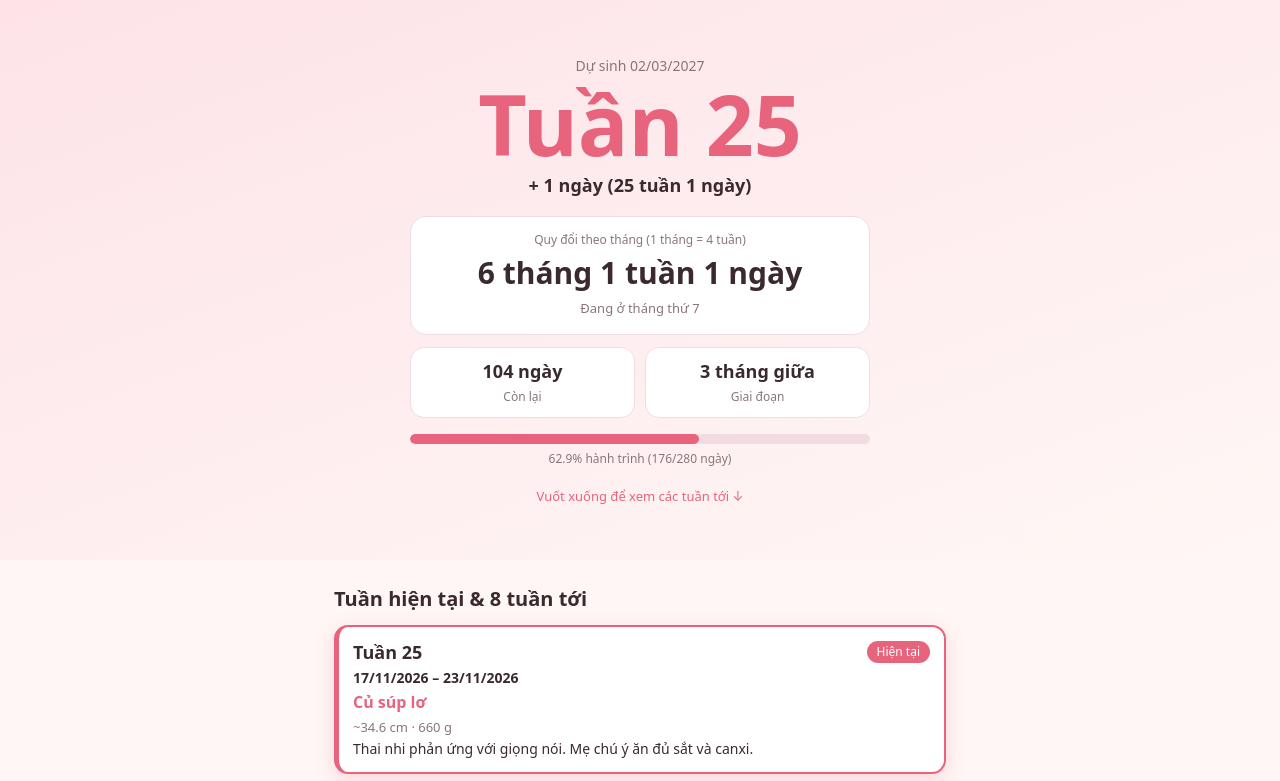
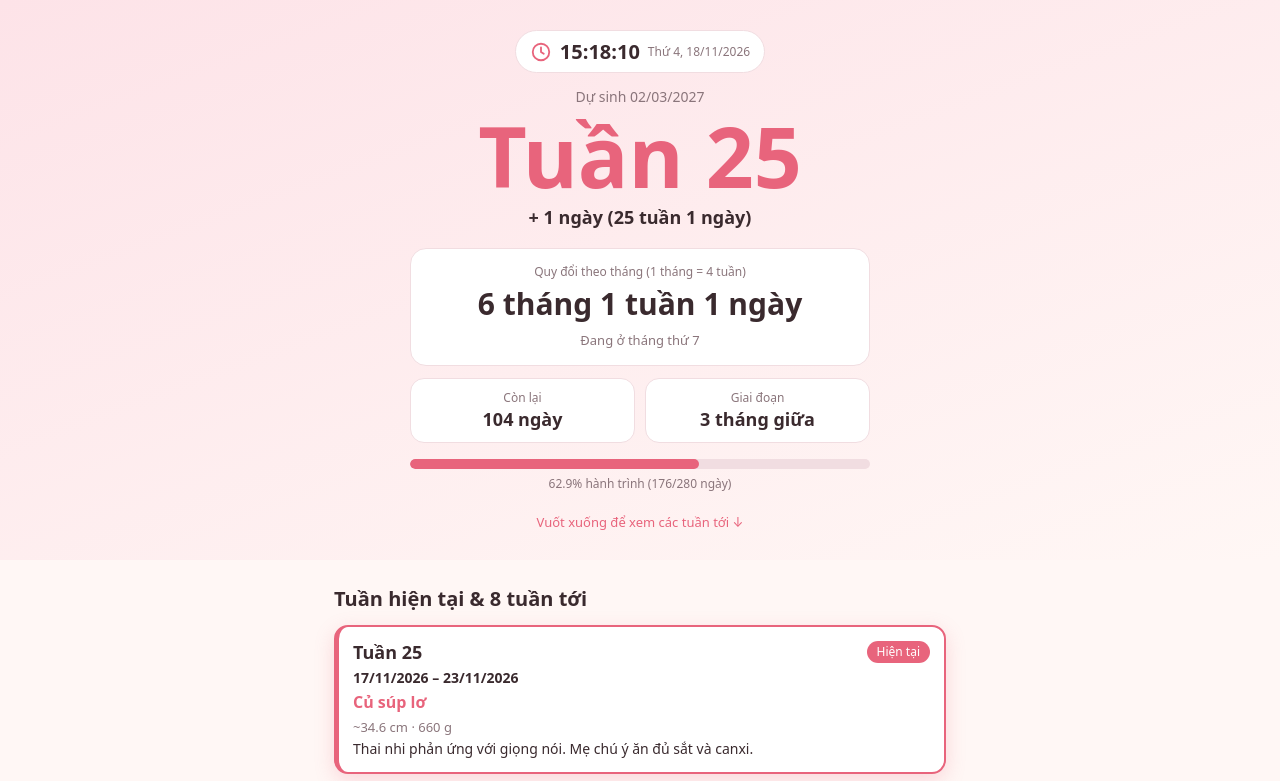
Before and after one commit to dinhthanhtuanaz/my-sites, a plain HTML site: page lo-trinh-thai-ky/index.html in a window 1280 px wide. Shown: the top 781 px of the page. Drawn offline with Linux system fonts and the light colour scheme.

Commit message:
Add live clock to hero and put stat labels above values

```diff
--- a/lo-trinh-thai-ky/app.js
+++ b/lo-trinh-thai-ky/app.js
@@ -84,7 +84,21 @@ function render() {
   $("timeline").innerHTML = all;
 }
 
-render();
-// Cập nhật khi sang ngày mới mà trang vẫn mở
-setInterval(render, 30 * 60 * 1000);
-document.addEventListener("visibilitychange", () => { if (!document.hidden) render(); });
+const WD = ["Chủ nhật", "Thứ 2", "Thứ 3", "Thứ 4", "Thứ 5", "Thứ 6", "Thứ 7"];
+const pad = n => String(n).padStart(2, "0");
+let shownDay = "";
+
+function tick() {
+  const n = new Date();
+  $("clockTime").textContent = pad(n.getHours()) + ":" + pad(n.getMinutes()) + ":" + pad(n.getSeconds());
+  const day = n.getFullYear() + "-" + n.getMonth() + "-" + n.getDate();
+  if (day !== shownDay) { // sang ngày mới (hoặc lần đầu) thì tính lại tuần
+    shownDay = day;
+    $("clockDate").textContent = WD[n.getDay()] + ", " + fmt(n);
+    render();
+  }
+}
+
+tick();
+setInterval(tick, 1000);
+document.addEventListener("visibilitychange", () => { if (!document.hidden) tick(); });
--- a/lo-trinh-thai-ky/index.html
+++ b/lo-trinh-thai-ky/index.html
@@ -12,10 +12,15 @@
   <meta name="mobile-web-app-capable" content="yes">
   <meta name="apple-mobile-web-app-title" content="Lộ trình thai kỳ">
   <meta name="apple-mobile-web-app-status-bar-style" content="default">
-  <link rel="stylesheet" href="style.css?v=2">
+  <link rel="stylesheet" href="style.css?v=4">
 </head>
 <body>
   <header class="hero">
+    <div class="clock" aria-label="Đồng hồ">
+      <svg viewBox="0 0 24 24" width="22" height="22" fill="none" stroke="currentColor" stroke-width="2" stroke-linecap="round" stroke-linejoin="round" aria-hidden="true"><circle cx="12" cy="12" r="9"/><path d="M12 7v5l3 2"/></svg>
+      <span id="clockTime">--:--:--</span>
+      <small id="clockDate"></small>
+    </div>
     <p class="eyebrow">Dự sinh <span id="dueText"></span></p>
     <h1 id="weekBig">--</h1>
     <p class="sub" id="weekSub"></p>
@@ -47,7 +52,7 @@
     <p class="note">Thông tin chỉ mang tính tham khảo, hãy theo lịch khám và tư vấn của bác sĩ.</p>
   </main>
 
-  <script src="data.js?v=2"></script>
-  <script src="app.js?v=2"></script>
+  <script src="data.js?v=3"></script>
+  <script src="app.js?v=3"></script>
 </body>
 </html>
--- a/lo-trinh-thai-ky/style.css
+++ b/lo-trinh-thai-ky/style.css
@@ -41,6 +41,20 @@ body {
   padding: max(20px, env(safe-area-inset-top)) 16px 20px;
   background: linear-gradient(160deg, var(--accent-soft), var(--bg));
 }
+.clock {
+  display: inline-flex;
+  align-items: center;
+  gap: 8px;
+  align-self: center;
+  margin-bottom: 14px;
+  padding: 6px 14px;
+  background: var(--card);
+  border: 1px solid var(--border);
+  border-radius: 99px;
+  color: var(--accent);
+}
+.clock span { font-size: 20px; font-weight: 700; font-variant-numeric: tabular-nums; color: var(--text); }
+.clock small { font-size: 12px; color: var(--muted); }
 .eyebrow { margin: 0; color: var(--muted); font-size: 14px; }
 h1 { margin: 4px 0 0; font-size: clamp(52px, 17vw, 84px); color: var(--accent); line-height: 1.05; }
 .sub { margin: 4px 0 18px; font-size: 18px; font-weight: 600; }
@@ -66,7 +80,7 @@ h1 { margin: 4px 0 0; font-size: clamp(52px, 17vw, 84px); color: var(--accent);
   max-width: 460px;
   margin: 0 auto 16px;
 }
-.stat { background: var(--card); border: 1px solid var(--border); border-radius: 14px; padding: 10px; }
+.stat { display: flex; flex-direction: column-reverse; background: var(--card); border: 1px solid var(--border); border-radius: 14px; padding: 10px; }
 .stat b { display: block; font-size: 18px; }
 .stat span { font-size: 12px; color: var(--muted); }
 
```
